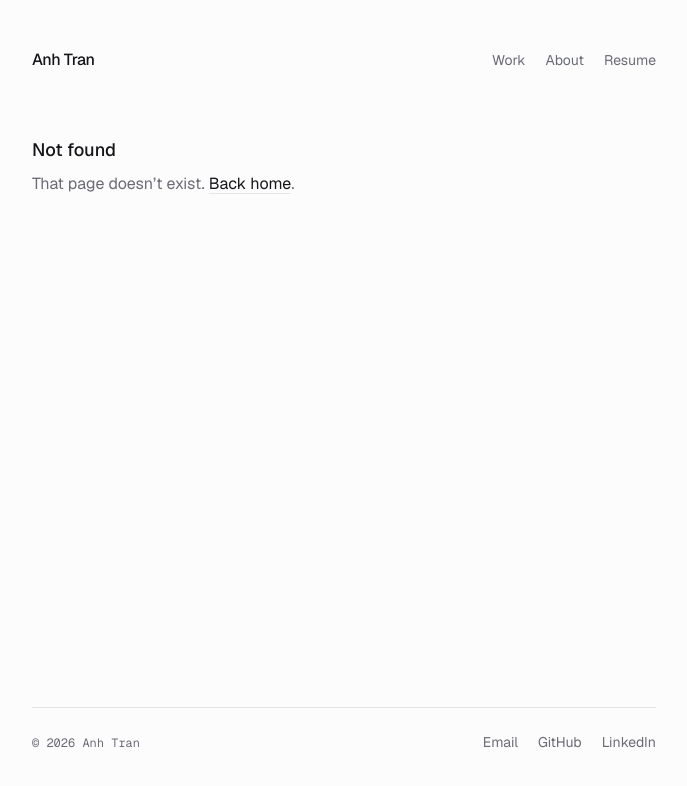
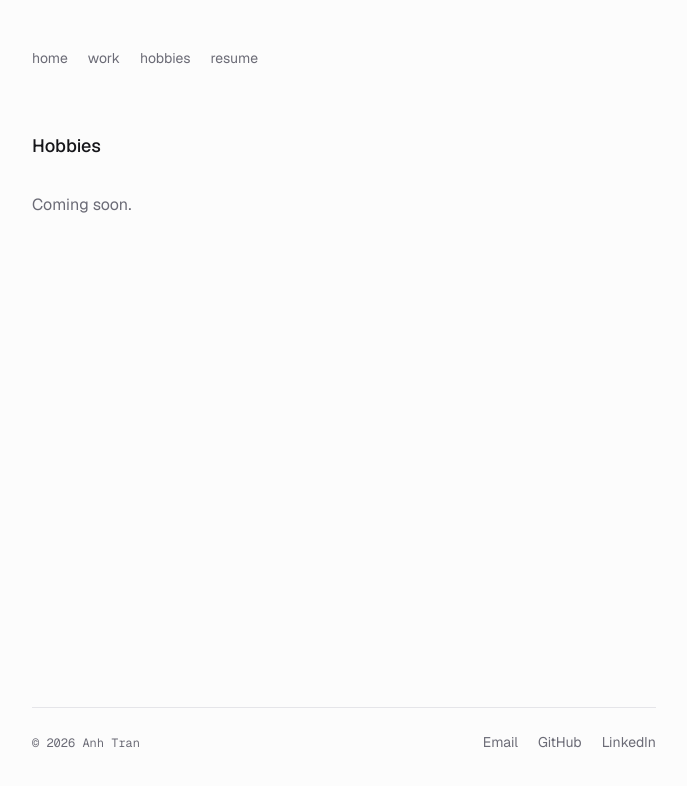
Before and after one commit to kumathy/portfolio, a Next.js app: page /hobbies in a window 1280 px wide. Before the commit this address had no page. Shown: the top 786 px of the page, without its empty margins (296-983 px from the left). Built offline with nearby package versions, Linux system fonts and the light colour scheme.

Commit message:
feat: remove /about, replace with /hobbies

```diff
--- a/app/about/page.tsx
+++ /dev/null
@@ -1,22 +0,0 @@
-import type { Metadata } from "next";
-import { site } from "@/lib/site";
-
-export const metadata: Metadata = {
-  title: "About",
-  description: `A bit more about ${site.name}.`,
-};
-
-export default function AboutPage() {
-  return (
-    <main className="mx-auto w-full max-w-2xl flex-1 px-6">
-      <h1 className="text-lg font-medium">About</h1>
-
-      <div className="mt-8 space-y-5 leading-relaxed text-muted">
-        <p>
-          I&rsquo;m a software engineer. I graduated from the {site.school}{" "}
-          with a Bachelor of Computer Science in September 2026.
-        </p>
-      </div>
-    </main>
-  );
-}
--- /dev/null
+++ b/app/hobbies/page.tsx
@@ -0,0 +1,17 @@
+import type { Metadata } from "next";
+
+export const metadata: Metadata = {
+  title: "Hobbies",
+};
+
+export default function HobbiesPage() {
+  return (
+    <main className="mx-auto w-full max-w-2xl flex-1 px-6">
+      <h1 className="text-lg font-medium">Hobbies</h1>
+
+      <div className="mt-8 space-y-5 leading-relaxed text-muted">
+        <p>Coming soon.</p>
+      </div>
+    </main>
+  );
+}
--- a/components/site-header.tsx
+++ b/components/site-header.tsx
@@ -2,19 +2,14 @@ import Link from "next/link";
 import { site } from "@/lib/site";
 
 const nav = [
-  { href: "/work", label: "Work" },
-  { href: "/about", label: "About" },
+  { href: "/", label: "home" },
+  { href: "/work", label: "work" },
+  { href: "/hobbies", label: "hobbies" },
 ];
 
 export function SiteHeader() {
   return (
-    <header className="mx-auto flex w-full max-w-2xl items-baseline justify-between gap-6 px-6 pt-12 pb-16">
-      <Link
-        href="/"
-        className="font-medium tracking-tight transition-colors hover:text-accent"
-      >
-        {site.name}
-      </Link>
+    <header className="mx-auto w-full max-w-2xl px-6 pt-12 pb-16">
       <nav className="flex gap-5 text-sm text-muted">
         {nav.map((item) => (
           <Link
@@ -29,7 +24,7 @@ export function SiteHeader() {
           href={site.resume}
           className="transition-colors hover:text-foreground"
         >
-          Resume
+          resume
         </a>
       </nav>
     </header>
```
